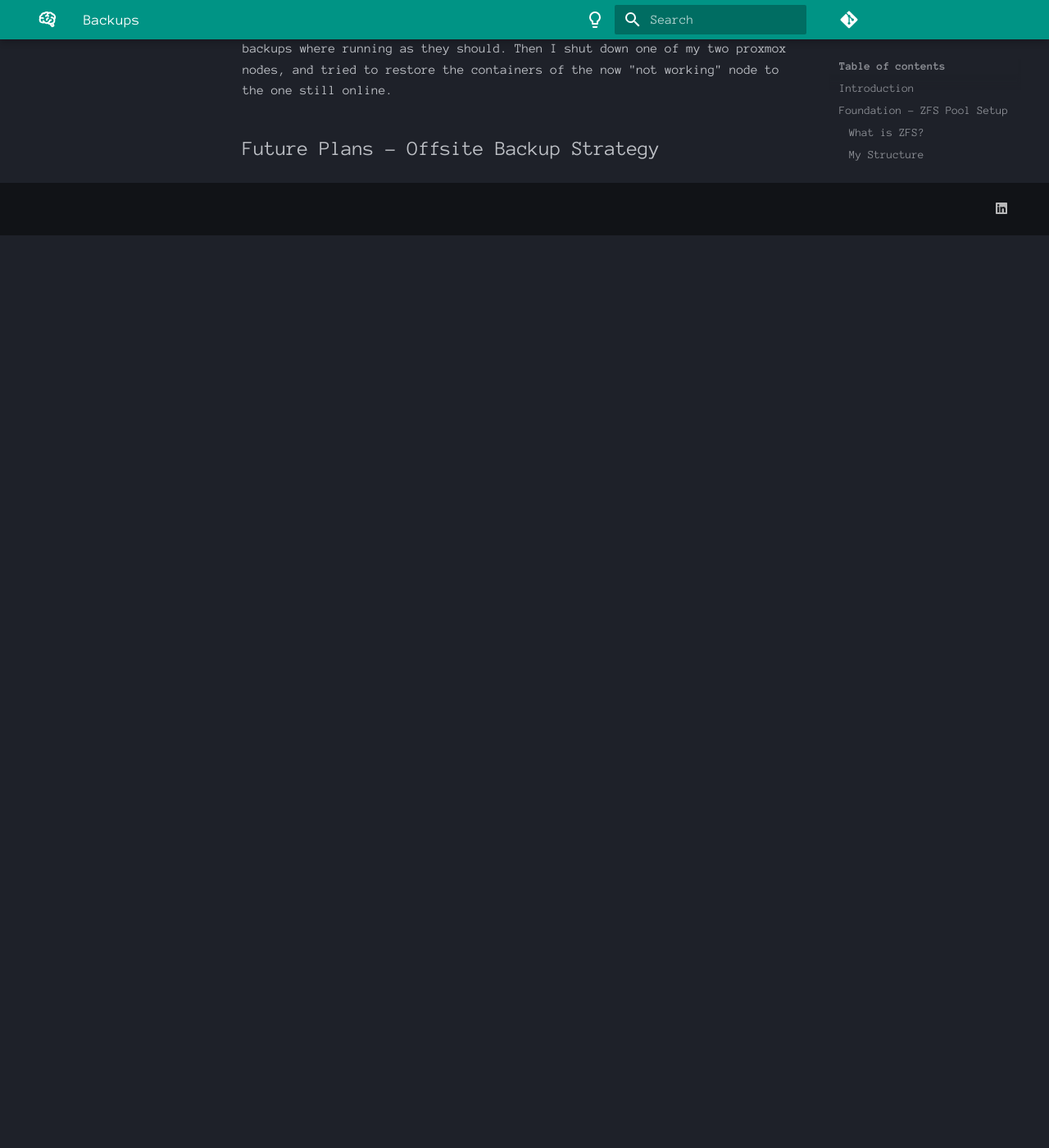
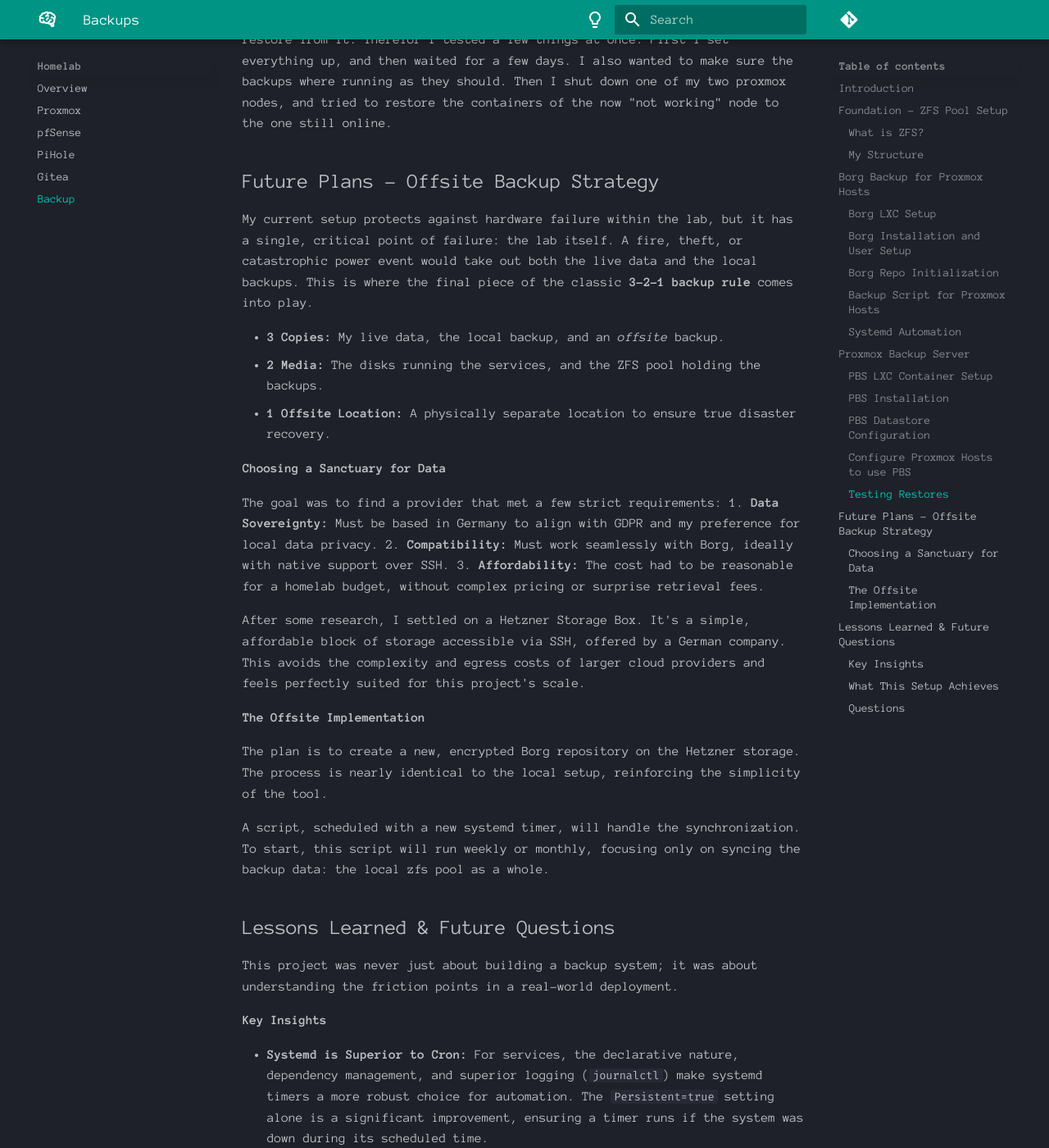
Before and after one commit to Fudomaru/wiki, an MkDocs documentation site: the page built from docs/homelab/backups.md, in a window 1280 px wide and 1400 px high, scrolled down 6557 px. Shown: the whole window at 82% size. Built offline with MkDocs 1.6.1 and Material for MkDocs 9.7.7, drawn with Linux system fonts in a browser that asks for light colours; comment, search, counter and statistics services are not loaded; before the commit the page ends 6844 px from its top, so only the background shows below that; some of the changed text lies outside the part shown.

Commit message:
Adding Backups into the navigation

```diff
--- a/docs/homelab/backups.md
+++ b/docs/homelab/backups.md
@@ -312,3 +312,96 @@ of the now "not working" node to the one still online.
 
 
 ## Future Plans - Offsite Backup Strategy
+
+My current setup protects against hardware failure within the lab,
+but it has a single, critical point of failure:
+the lab itself.
+A fire, theft, or catastrophic power event
+would take out both the live data and the local backups.
+This is where the final piece of the classic **3-2-1 backup rule** comes into play.
+
+-   **3 Copies:** My live data, the local backup, and an *offsite* backup.
+-   **2 Media:** The disks running the services, and the ZFS pool holding the backups.
+-   **1 Offsite Location:** A physically separate location to ensure true disaster recovery.
+
+#### Choosing a Sanctuary for Data
+
+The goal was to find a provider that met a few strict requirements:
+1.  **Data Sovereignty:** Must be based in Germany to align with GDPR and my preference for local data privacy.
+2.  **Compatibility:** Must work seamlessly with Borg, ideally with native support over SSH.
+3.  **Affordability:** The cost had to be reasonable for a homelab budget, without complex pricing or surprise retrieval fees.
+
+After some research, I settled on a Hetzner Storage Box.
+It's a simple, affordable block of storage accessible via SSH,
+offered by a German company.
+This avoids the complexity
+and egress costs of larger cloud providers
+and feels perfectly suited for this project's scale.
+
+#### The Offsite Implementation
+
+The plan is to create a new, encrypted Borg repository on the Hetzner storage.
+The process is nearly identical to the local setup,
+reinforcing the simplicity of the tool.
+
+A script, scheduled with a new systemd timer, will handle the synchronization.
+To start, this script will run weekly or monthly,
+focusing only on syncing the backup data: the local zfs pool as a whole.
+
+## Lessons Learned & Future Questions
+
+This project was never just about building a backup system;
+it was about understanding the friction points in a real-world deployment.
+
+#### Key Insights
+
+*   **Systemd is Superior to Cron:**
+For services, the declarative nature, dependency management,
+and superior logging (`journalctl`) make systemd timers
+a more robust choice for automation.
+The `Persistent=true` setting alone is a significant improvement,
+ensuring a timer runs if the system was down during its scheduled time.
+*   **Test Restores Are Not Optional:**
+A backup is just a theory until a restore has been successfully tested.
+My first attempts immediately revealed gaps in my process,
+reinforcing that this is the most critical step.
+*   **Simplicity is a Feature:**
+The combination of ZFS, Borg, and PBS provides immense power,
+but each adds a layer of complexity.
+The initial setup was a reminder
+that the simplest path to a working solution
+is often the best one to start with.
+*   **Offsite Backups Don't Have to Be Expensive:**
+For just a few euros a month,
+I can achieve a resilient disaster recovery plan.
+The peace of mind is worth far more than the cost.
+
+#### What This Setup Achieves
+
+*   **3-2-1 Rule:**
+Fulfilled with live data, local ZFS backups, and encrypted offsite copies.
+*   **Rapid Local Recovery:**
+PBS allows for the quick restoration of entire VMs and containers.
+*   **Host Configuration Safety:**
+Borg protects the essential `/etc` configurations of the Proxmox hosts.
+*   **Disaster Recovery:**
+The offsite repository provides a last line of defense against total site failure.
+
+---
+
+### Questions
+
+As the overview page states, this lab is a diary of questions.
+This backup project has raised several new ones that will shape its future:
+
+*   At what point does the cost of storing large PBS snapshots offsite justify the expense?
+Is there a more selective way to back up VM data for disaster recovery?
+*   Is a weekly or monthly offsite sync frequent enough?
+How do I define "critical data"
+and what is my true recovery point objective?
+*   How can I automate the *testing* of my restores,
+so that I have continuous, provable confidence in my backups?
+*   What is the blind spot of this system?
+If the NAS host failed completely,
+what is the exact, step-by-step process to rebuild the backup system itself
+from the offsite repository?
--- a/mkdocs.yml
+++ b/mkdocs.yml
@@ -125,6 +125,7 @@ nav:
     - pfSense: homelab/pfsense.md
     - PiHole: homelab/pihole.md
     - Gitea: homelab/gitea.md
+    - Backup: homelab/backups.md
   - Challenges:
     - Overview: challenges/overview.md
     - OverTheWire:
```
